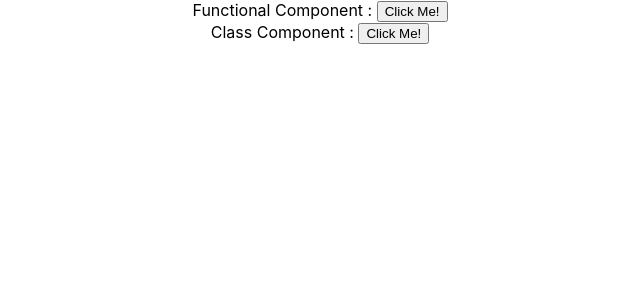
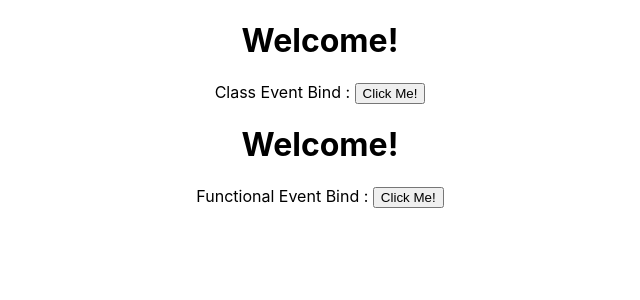
Before and after one commit to x-farzan/CodeEvolution-React-basics, a React (Create React App) app: page / in a window 1280 px wide. Shown: the top 300 px of the page, without its empty margins (320-960 px from the left). Built offline with nearby package versions, Linux system fonts and the light colour scheme.

Commit message:
Event binding in functional and class component.

```diff
--- a/src/App.js
+++ b/src/App.js
@@ -8,12 +8,21 @@ import Counter from "./components/Counter";
 import Score from "./components/Score";
 import FunctionClick from "./components/FunctionClick";
 import ClassClink from "./components/ClassClink";
+import EventBind from "./components/EventBind";
+import FunctionEventBind from "./components/FunctionEventBind";
 
 function App() {
   return (
     <div className="App">
-      <FunctionClick />
-      <ClassClink />
+      {/* Event Binding in Class component */}
+      <EventBind />
+      {/* Event Binding in Functional component */}
+      <FunctionEventBind />
+
+      {/* Events in functional Componenent */}
+      {/* <FunctionClick /> */}
+      {/* Events in class Componenent */}
+      {/* <ClassClink /> */}
 
       {/* onClick() using class component */}
       {/* <Counter /> */}
--- /dev/null
+++ b/src/components/EventBind.js
@@ -0,0 +1,28 @@
+import React, { Component } from "react";
+
+export class EventBind extends Component {
+  constructor(props) {
+    super(props);
+
+    this.state = {
+      message: "Welcome!",
+    };
+  }
+
+  changeState = () => {
+    this.setState({
+      message: "Thank you, for clicking!",
+    });
+  };
+
+  render() {
+    return (
+      <div>
+        <h1>{this.state.message}</h1>
+        Class Event Bind : <button onClick={this.changeState}>Click Me!</button>
+      </div>
+    );
+  }
+}
+
+export default EventBind;
--- /dev/null
+++ b/src/components/FunctionEventBind.js
@@ -0,0 +1,18 @@
+import React, { useState } from "react";
+
+function FunctionEventBind() {
+  const [state, setState] = useState("Welcome!");
+
+  const changeState = () => {
+    setState("Thank you, for clicking!");
+  };
+
+  return (
+    <div>
+      <h1>{state}</h1>
+      Functional Event Bind : <button onClick={changeState}>Click Me!</button>
+    </div>
+  );
+}
+
+export default FunctionEventBind;
```
